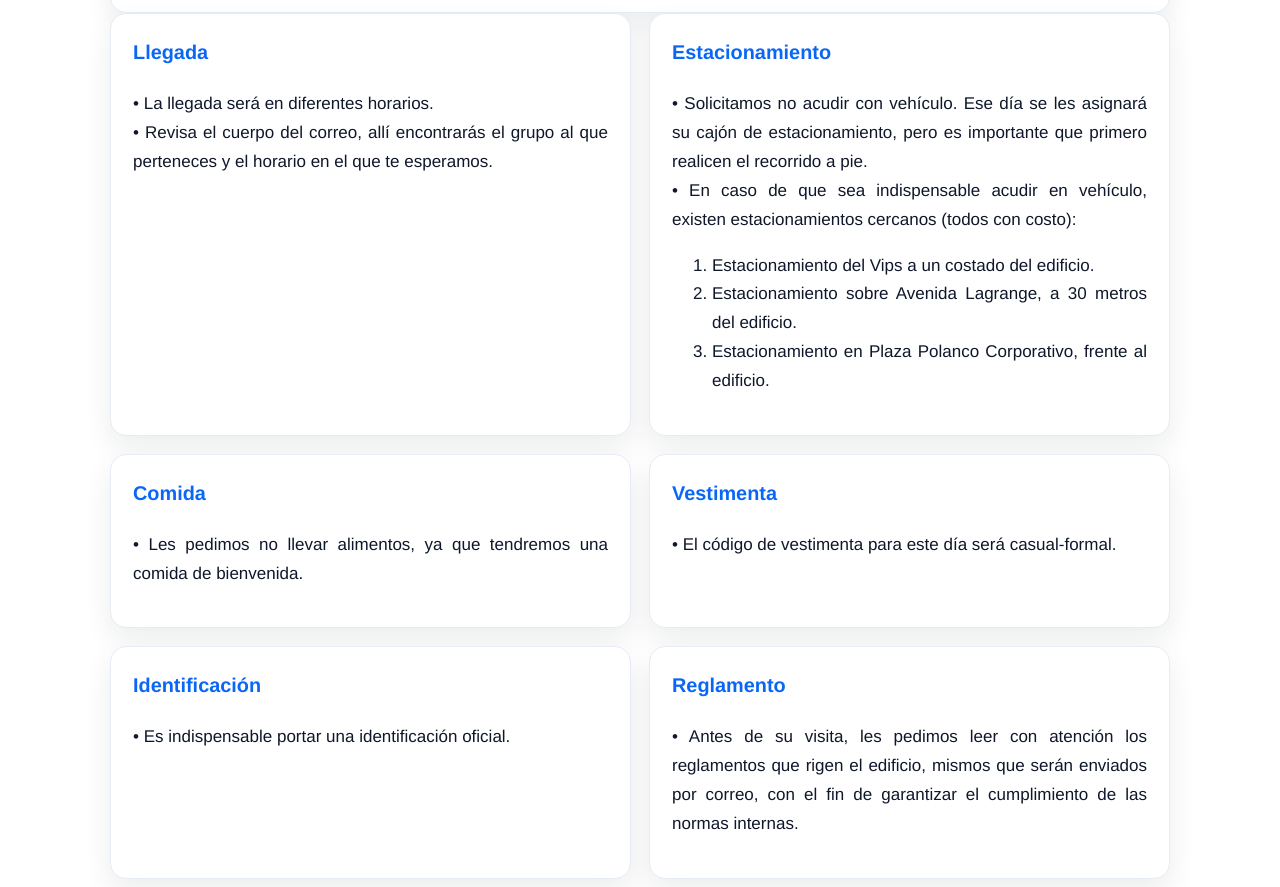
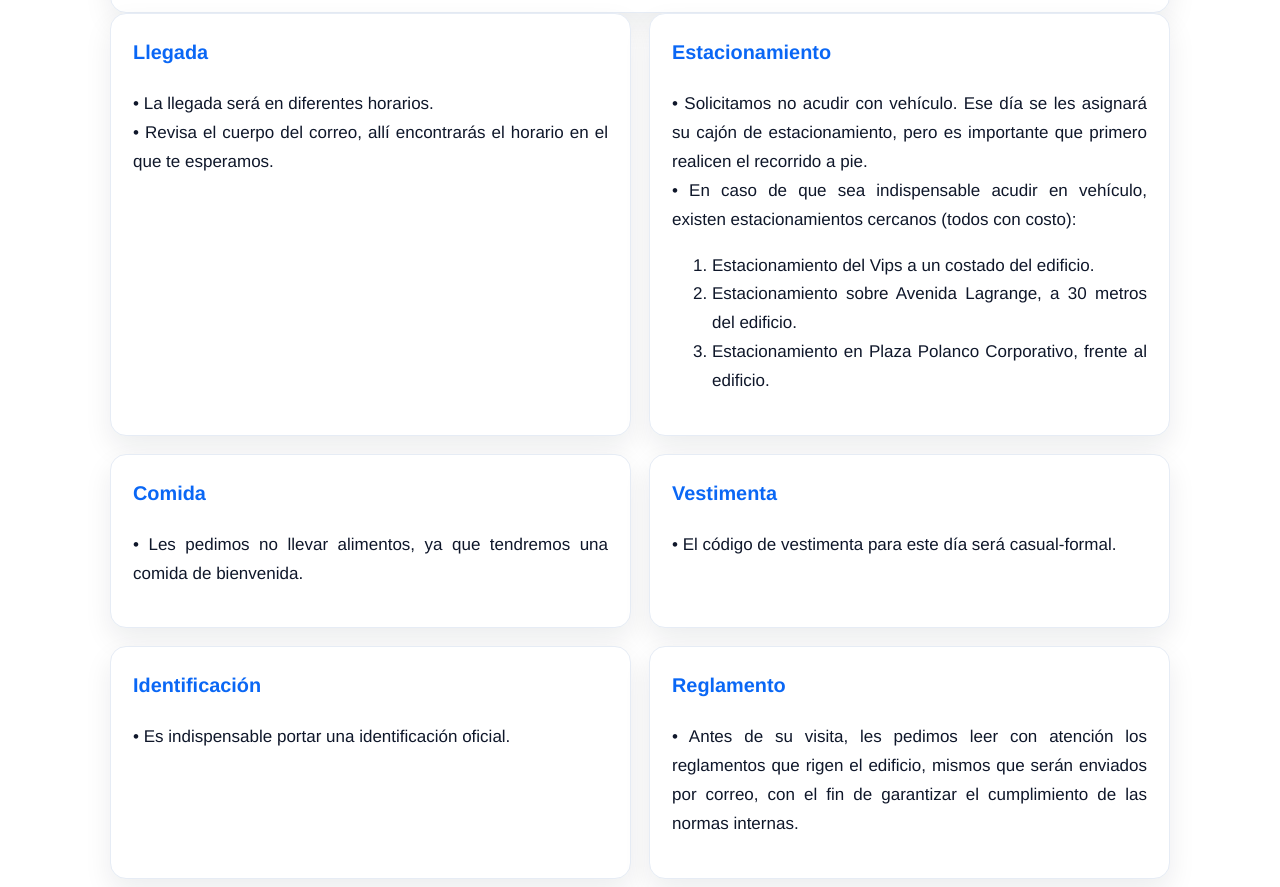
Before and after one commit to Ericote1974/Lagrange-Polanco, a plain HTML site: page index.html in a window 1280 px wide. Shown: the part 2311-3198 px from the top of the page. Drawn offline with Linux system fonts and the light colour scheme.

Commit message:
Update index.html

```diff
--- a/index.html
+++ b/index.html
@@ -169,7 +169,7 @@
       <div class="card">
         <h3 style="margin-top:0;color:var(--blue)">Llegada</h3>
         <p>• La llegada será en diferentes horarios.<br>
-        • Revisa el cuerpo del correo, allí encontrarás el grupo al que perteneces y el horario en el que te esperamos.</p>
+        • Revisa el cuerpo del correo, allí encontrarás el horario en el que te esperamos.</p>
       </div>
 
       <div class="card">
```
